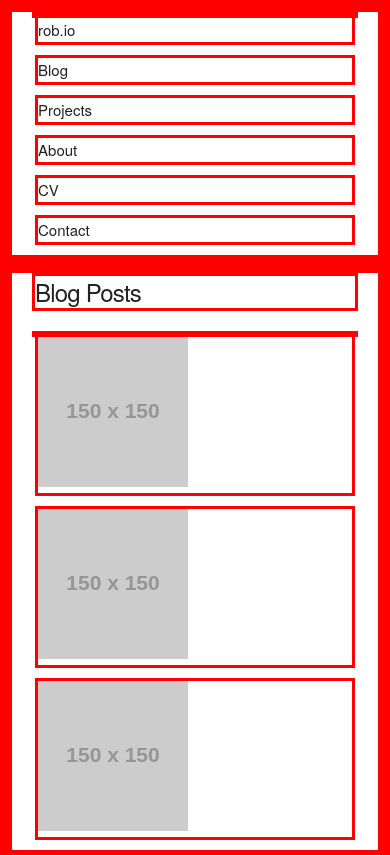
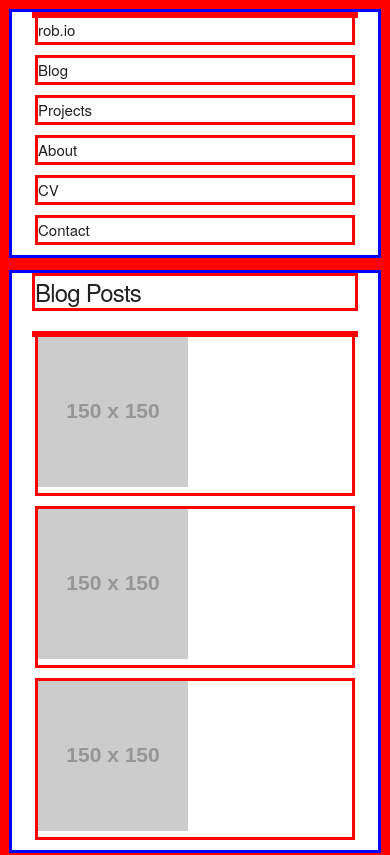
Before and after one commit to rob-dev-builder/rob-dev-builder.github.io, a plain HTML site: page index.html in a window 390 px wide. Shown: the top 855 px of the page. Drawn offline with nearby package versions, Linux system fonts and the light colour scheme; placeholder pictures from the web are drawn by us.

Commit message:
Make cotainer width 100% on mobile screen

```diff
--- a/styles/main.css
+++ b/styles/main.css
@@ -1,6 +1,13 @@
 * {
     border-style: solid;
     border-color: red;
+}
+
+
+
+.container {
+  border-color: blue;
+  width: 100%;
 }
 
 .container ul {
@@ -10,6 +17,7 @@
 .Welcome .container {
     display: none;
 }
+
 
 
 /* Larger than mobile */
```
